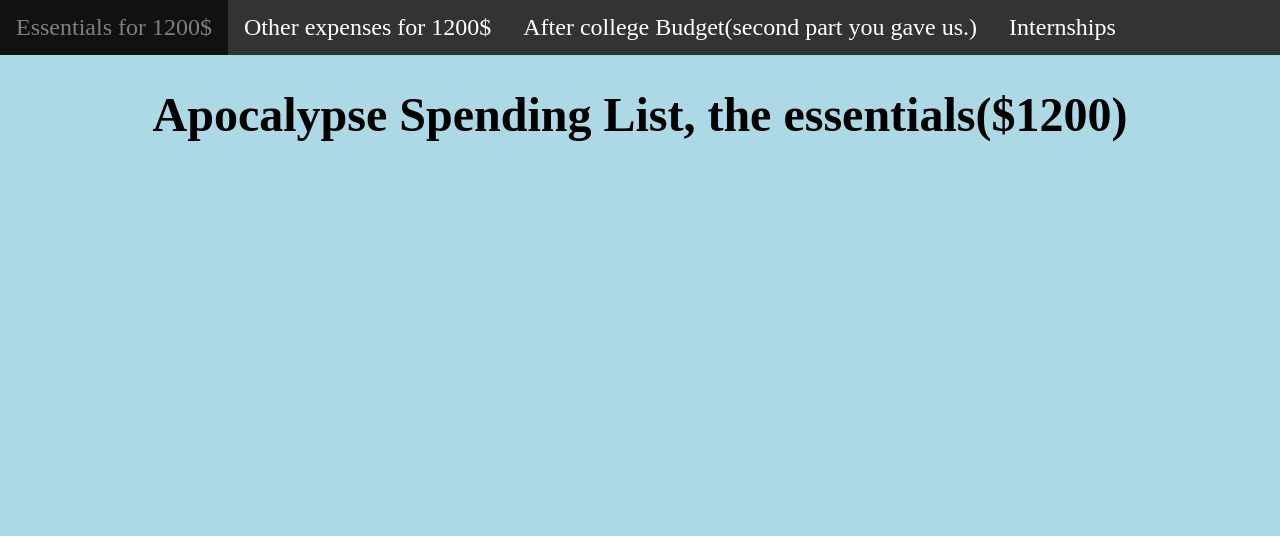
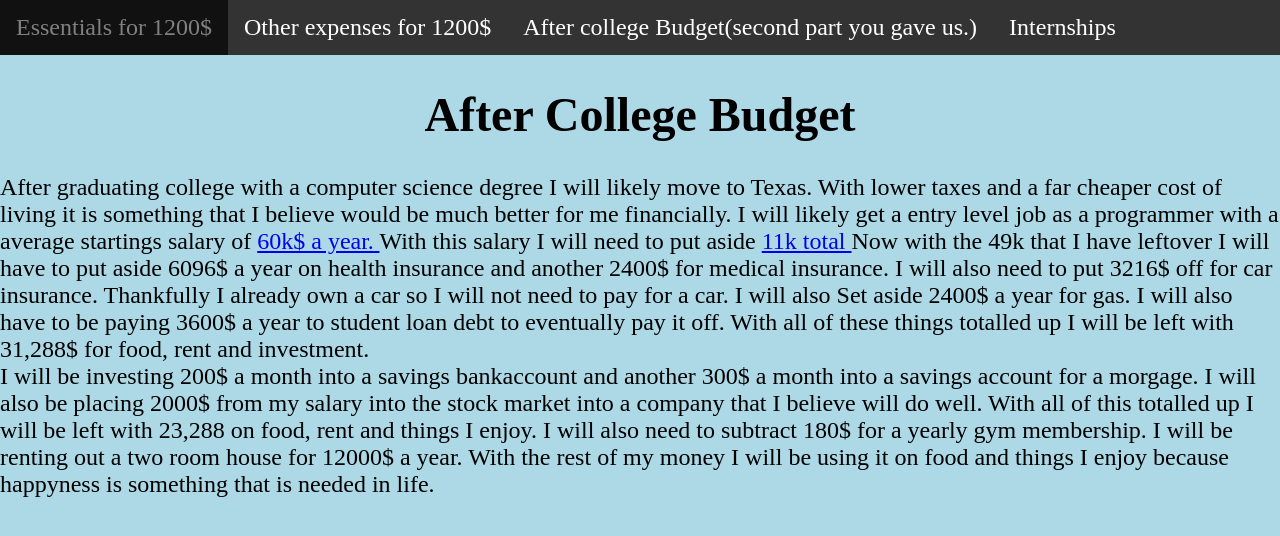
Before and after one commit to jonathanmil/money, a plain HTML site: page AfterCollegeBudget.html in a window 1280 px wide. Drawn offline with Linux system fonts and the light colour scheme.

Commit message:
Update AfterCollegeBudget.html

```diff
--- a/AfterCollegeBudget.html
+++ b/AfterCollegeBudget.html
@@ -57,13 +57,29 @@ img {
 <head>
 <h1>
 	<center>
-		Apocalypse Spending List, the essentials($1200)
+		After College Budget
+			<br>
 	</center>
 </h1>
-
 			</center>
 <body>
+	<p>
+After graduating college with a computer science degree I will likely move to Texas. With lower taxes and a far cheaper cost of living it is something that I believe would be much better for me financially. I will likely get a entry level job as a programmer with a average startings salary of
+		<a href="https://www.glassdoor.com/Salaries/houston-entry-level-programmer-salary-SRCH_IL.0,7_IM394_KO8,30.htm">
+			60k$ a year.
+		</a>
+With this salary I will need to put aside
+		<a href="https://goodcalculators.com/us-salary-tax-calculator/texas/60000/">
+			11k total
+		</a>
+		Now with the 49k that I have leftover I will have to put aside 6096$ a year on health insurance and another 2400$ for medical insurance. I will also need to put 3216$ off for car insurance. Thankfully I already own a car so I will not need to pay for a car. I will also Set
+		aside 2400$ a year for gas. I will also have to be paying 3600$ a year to student loan debt to eventually pay it off. With all of these things totalled up I will be left with 31,288$ for food, rent and investment.
+		<br>
+		I will be investing 200$ a month into a savings bankaccount and another 300$ a month into a savings account for a morgage. I will also be placing 2000$ from my salary into the stock market into a company that I believe will do well. With all of this totalled up I will be left
+		with 23,288 on food, rent and things I enjoy. I will also need to subtract 180$ for a yearly gym membership. I will be renting out a two room house for 12000$ a year. With the rest of my money I will be using it on food and things I enjoy because happyness is something that is
+		needed in life.
 
+	</p>
      </body>
       </head>
  	   </html>
```
